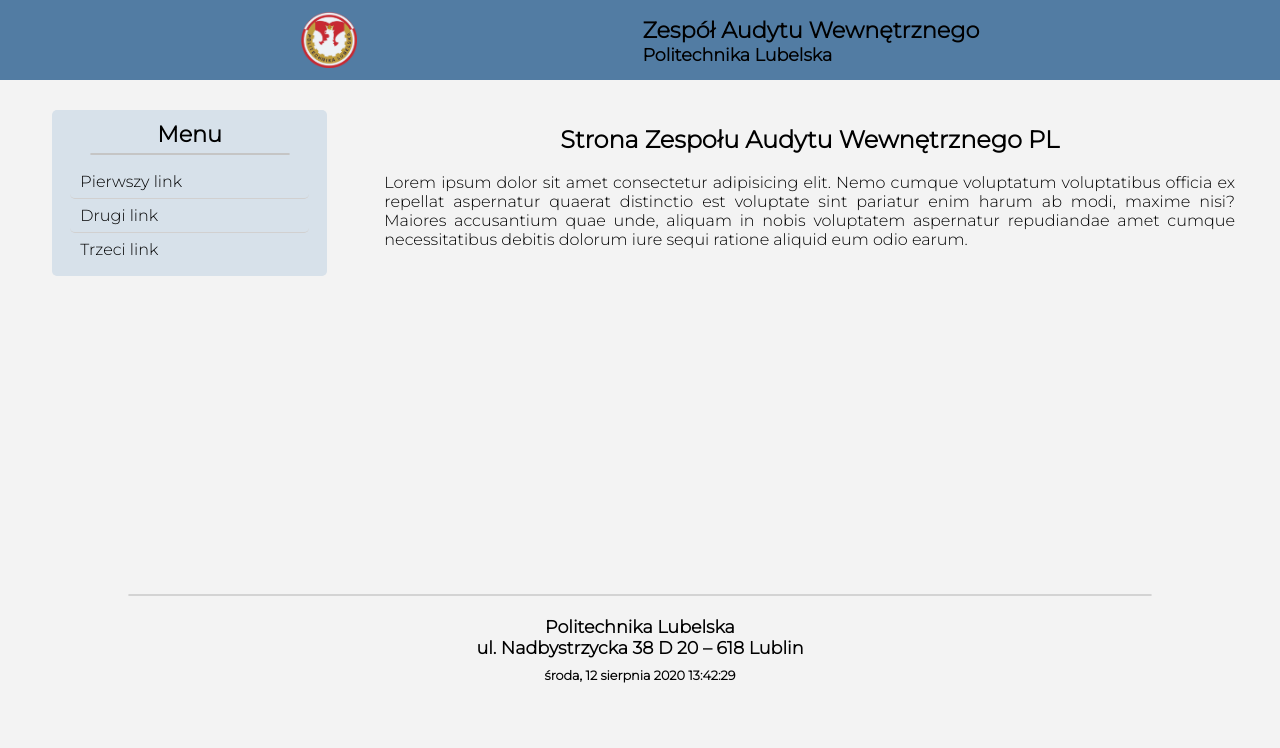
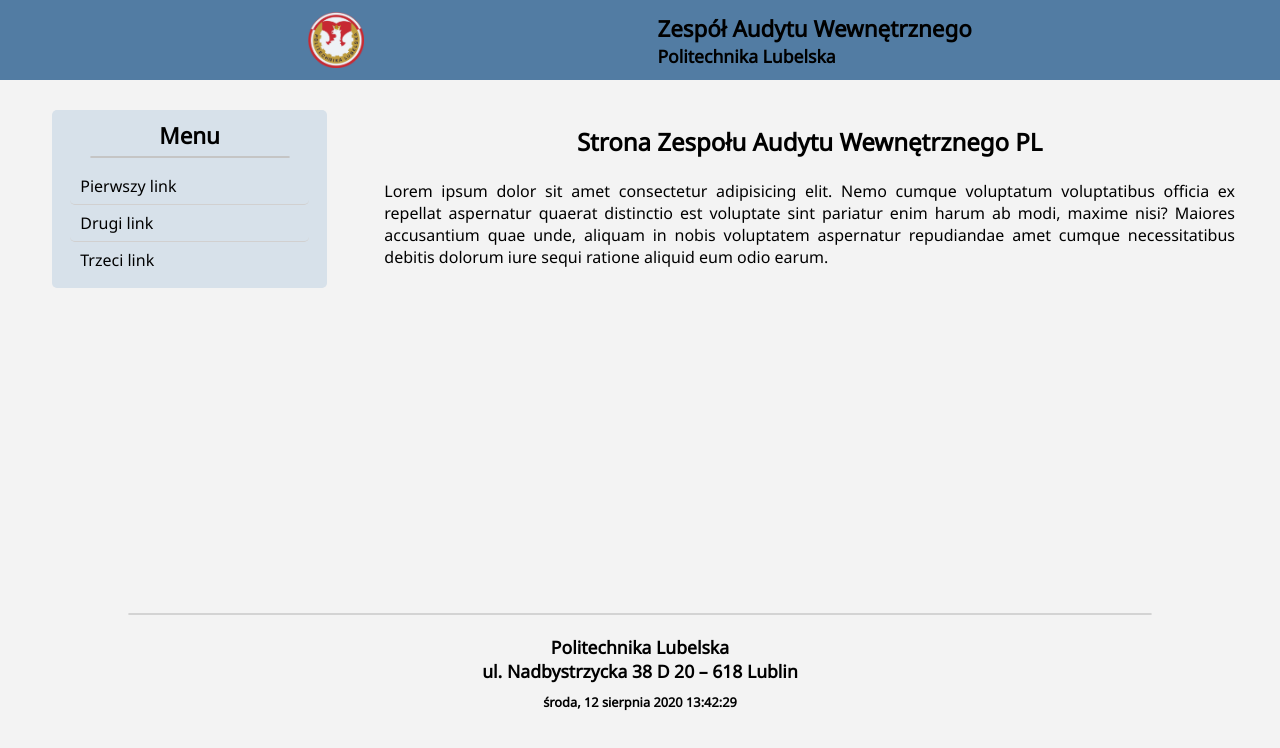
Before and after one commit to MatiMatik97/strona-zespolu-audytu-wewn-pl, a React (Create React App) app: page / in a window 1280 px wide. Shown: the top 748 px of the page. Built offline with nearby package versions, Linux system fonts and the light colour scheme.

Commit message:
DEV-007 - Font

```diff
--- a/src/App.css
+++ b/src/App.css
@@ -1,4 +1,5 @@
-@import url('https://fonts.googleapis.com/css2?family=Montserrat:wght@300&display=swap');
+/* @import url('https://fonts.googleapis.com/css2?family=Montserrat:wght@300&display=swap'); */
+@import url('https://fonts.googleapis.com/css2?family=Noto+Sans&display=swap');
 *, *::before, *::after {
   -webkit-box-sizing: border-box;
   -moz-box-sizing: border-box;
@@ -12,7 +13,8 @@
 }
 
 body {
-  font-family: 'Montserrat', sans-serif;
+  /* font-family: 'Montserrat', sans-serif; */
+  font-family: 'Noto Sans', sans-serif;
   background-color: #f3f3f3;
   overflow-x: hidden;
 }
```
